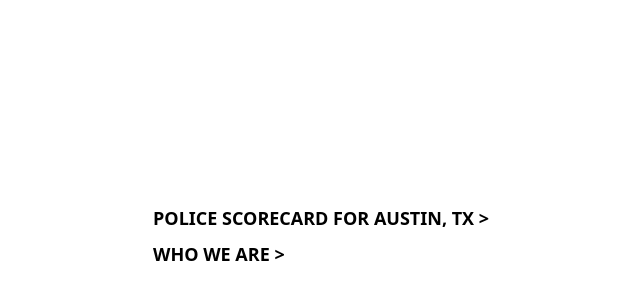
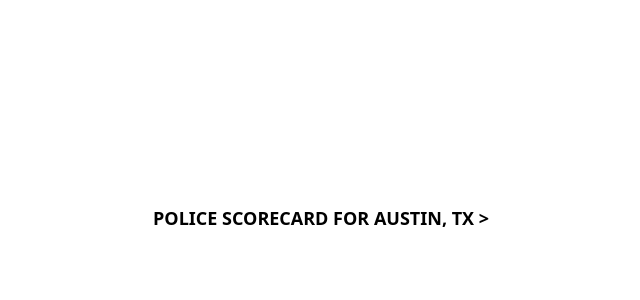
Before and after one commit to gordonworldlee/PoliceIncidents, a Next.js app in the folder justice-watch-frontend/: page / in a window 1280 px wide. Shown: the part 1398-1698 px from the top of the page, without its empty margins (119-759 px from the left). After the commit the page ends 1670 px from the top, so only its background shows below. Built offline with nearby package versions, Linux system fonts and the light colour scheme.

Commit message:
Added about page to navbar

```diff
--- a/justice-watch-frontend/app/page.tsx
+++ b/justice-watch-frontend/app/page.tsx
@@ -71,7 +71,6 @@
       {/* Footer Links */}
       <div className="max-w-3xl mx-auto mt-16 text-left px-4 py-8">
         <Link className="block text-lg font-semibold mb-2" href="/department/austin">POLICE SCORECARD FOR AUSTIN, TX &gt;</Link>
-        <Link className="block text-lg font-semibold" href="/about">WHO WE ARE &gt;</Link>
       </div>
     </div>
   );
```
